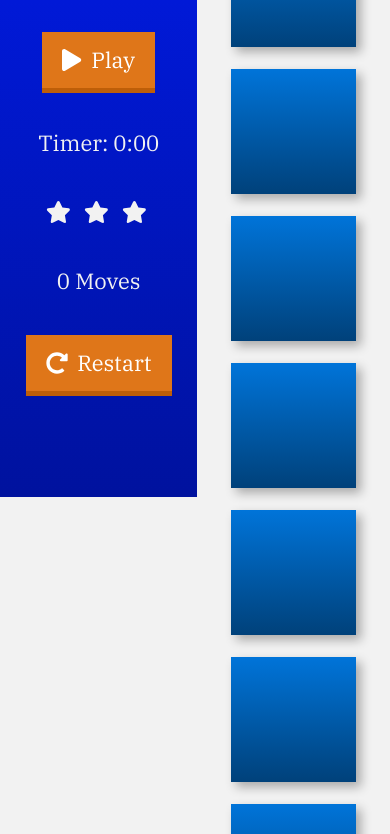
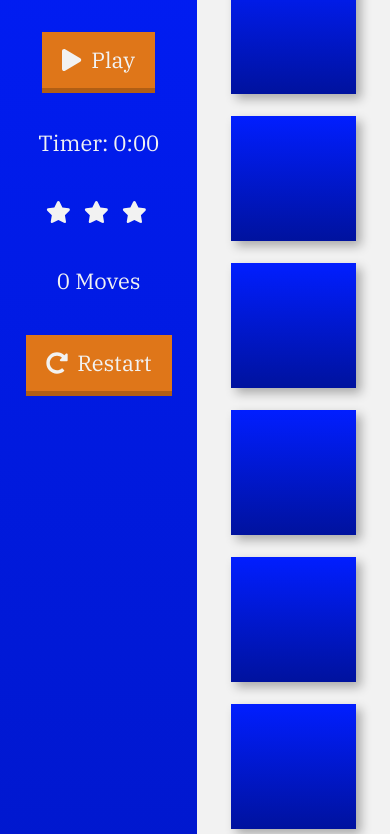
Before and after one commit to fredpbarker/memory-game, a website: page index.html in a window 390 px wide. Shown: the part 347-1181 px from the top of the page. Drawn offline with Linux system fonts and the light colour scheme.

Commit message:
Started working on media queries for smaller screen sizes

```diff
--- a/styles/scss/main.scss
+++ b/styles/scss/main.scss
@@ -1,13 +1,18 @@
 @import 'normalize';
 @include normalize();
 
-$primary-color: linear-gradient(to bottom, #011eff 0%, #00129e 100%);
-$secondary-color: #f2f2f2;
+/* Variables */
+
+$blue: linear-gradient(to bottom, #011eff 0%, #00129e 100%);
+$white: #f2f2f2;
+$orange: #df7619;
 $font: 'IBM Plex Serif', serif;
+
+/* General Page Rules */
 
 html,
 body {
-  background: $secondary-color;
+  background: $white;
   box-sizing: border-box;
   font-family: $font;
   font-size: 22px;
@@ -27,12 +32,15 @@ body {
   min-height: 100%;
 }
 
+/* Sidebar */
+
 .sidebar {
   align-items: center;
-  background: $primary-color;
-  color: $secondary-color;
+  background: $blue;
+  color: $white;
   display: flex;
   flex-direction: column;
+  min-height: 100%;
   width: 18.181rem;
 }
 
@@ -72,10 +80,10 @@ body {
 
 .start-button,
 .restart-button {
-  background-color: #df7619;
+  background-color: $orange;
   border: 0;
-  box-shadow: 0 5px 0 0 #be5e08;
-  color: #fff;
+  box-shadow: 0 5px 0 0 darken($orange, 10%);
+  color: $white;
   font-family: $font;
   margin: 20px;
   outline: none;
@@ -93,7 +101,7 @@ body {
   }
 
   &:hover {
-    background-color: #ff881d;
+    background-color: lighten($orange, 5%);
   }
 }
 
@@ -105,10 +113,13 @@ body {
   margin-bottom: 2rem;
 }
 
+/* Main Content Area */
+
 .main {
   align-items: center;
   display: flex;
   justify-content: center;
+  min-height: 100%;
   width: 100%;
 }
 
@@ -117,7 +128,6 @@ body {
   flex-wrap: wrap;
   justify-content: space-around;
   list-style-type: none;
-  max-height: 27.272rem;
   max-width: 27.272rem;
   padding-left: 0;
 }
@@ -145,7 +155,7 @@ body {
 .deck__card figure {
   align-items: center;
   backface-visibility: hidden;
-  color: #fff;
+  color: $white;
   display: block;
   display: flex;
   font-size: 25px;
@@ -157,12 +167,12 @@ body {
 }
 
 .deck__card .deck__card--front {
-  background: linear-gradient(to bottom, rgba(0, 116, 217, 1) 0%, rgba(0, 65, 122, 1) 100%);
+  background: $blue;
   box-shadow: 5px 5px 10px rgba(0, 0, 0, 0.3);
 }
 
 .deck__card .deck__card--back {
-  background: #df7619;
+  background: $orange;
   box-shadow: 5px 5px 10px rgba(0, 0, 0, 0.3);
   transform: rotateY(180deg);
 }
@@ -170,3 +180,21 @@ body {
 .deck__card.flipped {
   transform: rotateY(180deg);
 }
+
+/* Media Queries */
+
+@media screen and (max-width: 975px) {
+  .deck {
+    max-width: 21rem;
+  }
+}
+
+@media screen and (max-width: 800px) {
+  .deck {
+    max-width: 14rem;
+  }
+}
+
+@media screen and (max-width: 700px) {
+  // Change layout to stack
+}
```
Also changed, not shown: styles/main-min.css, 1 other file.
